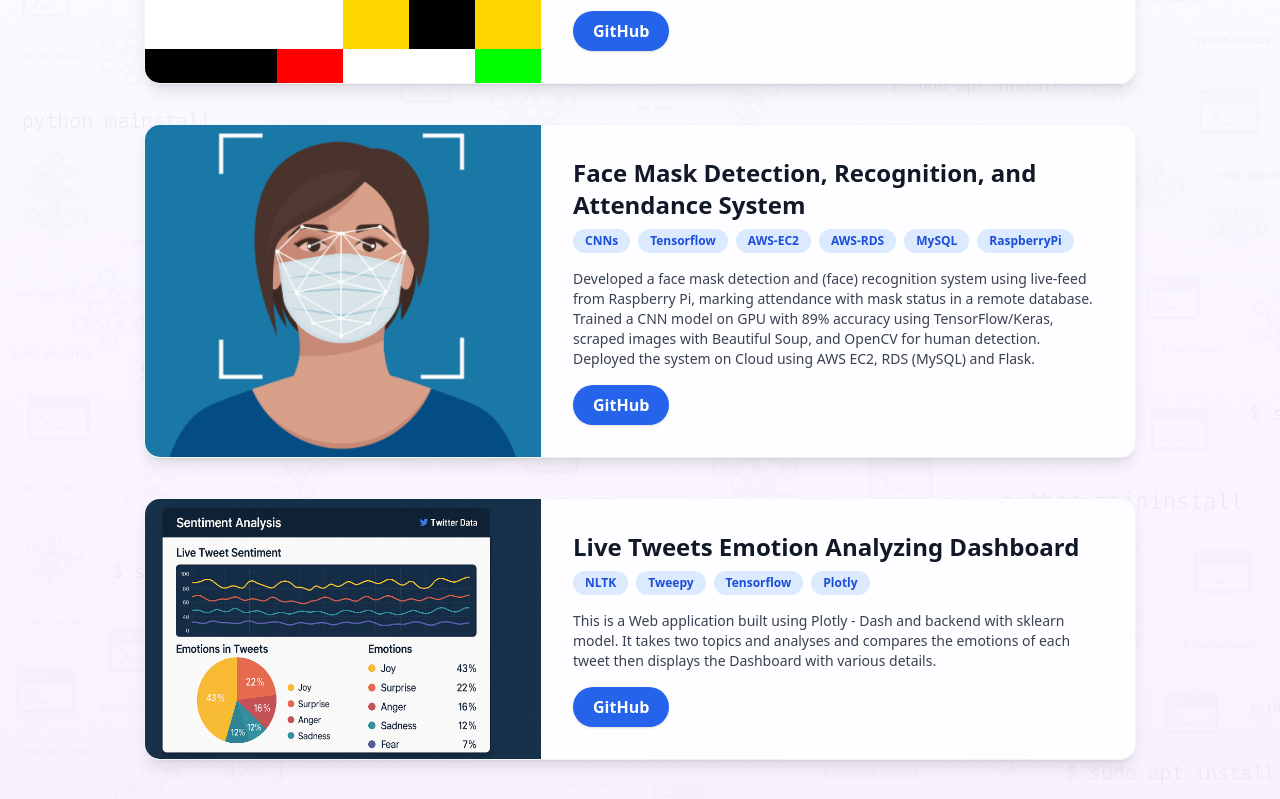
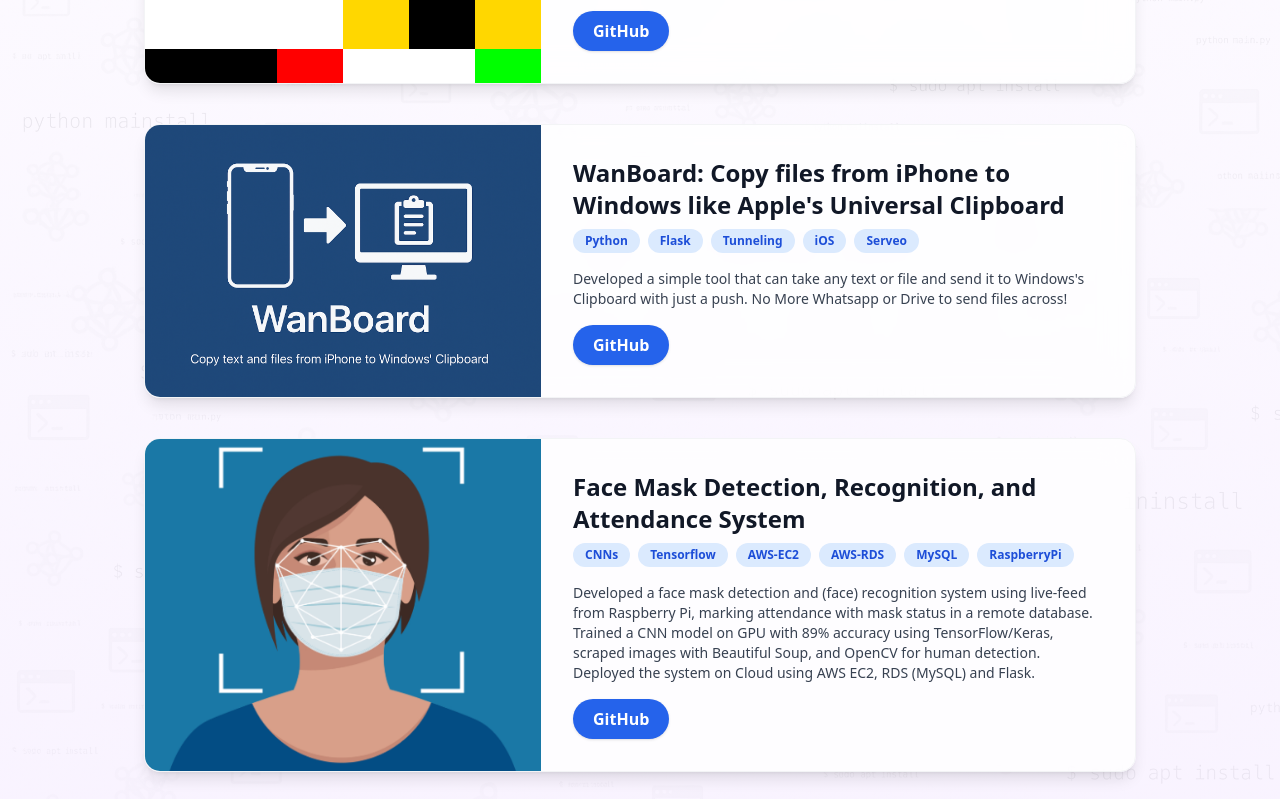
Before and after one commit to sreerammelpadi/sreerammelpadi.github.io, a Next.js app: page / in a window 1280 px wide. Shown: the part 2440-3239 px from the top of the page. Built offline with nearby package versions, Linux system fonts and the light colour scheme.

Commit message:
Add Wanboard to Projects

```diff
--- a/app/components/ProjectsSection.tsx
+++ b/app/components/ProjectsSection.tsx
@@ -23,6 +23,14 @@ const projects = [
 	},
 	{
 		id: 3,
+		title: 'WanBoard: Copy files from iPhone to Windows like Apple\'s Universal Clipboard',
+		description: 'Developed a simple tool that can take any text or file and send it to Windows\'s Clipboard with just a push. No More Whatsapp or Drive to send files across!',
+		image: '/wanboard.png',
+		tags: ['Python', 'Flask', 'Tunneling', 'iOS', 'Serveo'],
+		src: 'https://github.com/sreerammelpadi/wan-board',
+	},
+	{
+		id: 4,
 		title: 'Face Mask Detection, Recognition, and Attendance System',
 		description: 'Developed a face mask detection and (face) recognition system using live-feed from Raspberry Pi, marking attendance with mask status in a remote database. Trained a CNN model on GPU with 89% accuracy using TensorFlow/Keras, scraped images with Beautiful Soup, and OpenCV for human detection. Deployed the system on Cloud using AWS EC2, RDS (MySQL) and Flask.',
 		image: '/face-mask.png',
@@ -30,7 +38,7 @@ const projects = [
 		src: 'https://github.com/sreerammelpadi',
 	},
 	{
-		id: 4,
+		id: 5,
 		title: 'Live Tweets Emotion Analyzing Dashboard',
 		description: 'This is a Web application built using Plotly - Dash and backend with sklearn model. It takes two topics and analyses and compares the emotions of each tweet then displays the Dashboard with various details.',
 		image: '/emotion-tweepy.png',
@@ -38,7 +46,7 @@ const projects = [
 		src: 'https://github.com/sreerammelpadi/Emotional-Analysis-on-Twitter-data',
 	},
 	{
-		id: 5,
+		id: 6,
 		title: 'Auto-Colorization of B/W Images',
 		description: 'Model automatically Colorizes an input Black and White Image or Grayscale image into RGB, based on the training set provided.',
 		image: '/bw-to-color.png',
@@ -46,7 +54,7 @@ const projects = [
 		src: 'https://github.com/sreerammelpadi/auto-colorizing-bw-images',
 	},
 	{
-		id: 6,
+		id: 7,
 		title: 'Web App to Categorize Fashion Items',
 		description: 'A Web app built on a light-weight model trained on Fashion MNIST dataset. The app allows user to upload any image of a fashion product and classifies the product into its category and their rank.',
 		image: '/fashion-mnist.gif',
```
Also changed, not shown: public/wanboard.png (added).
